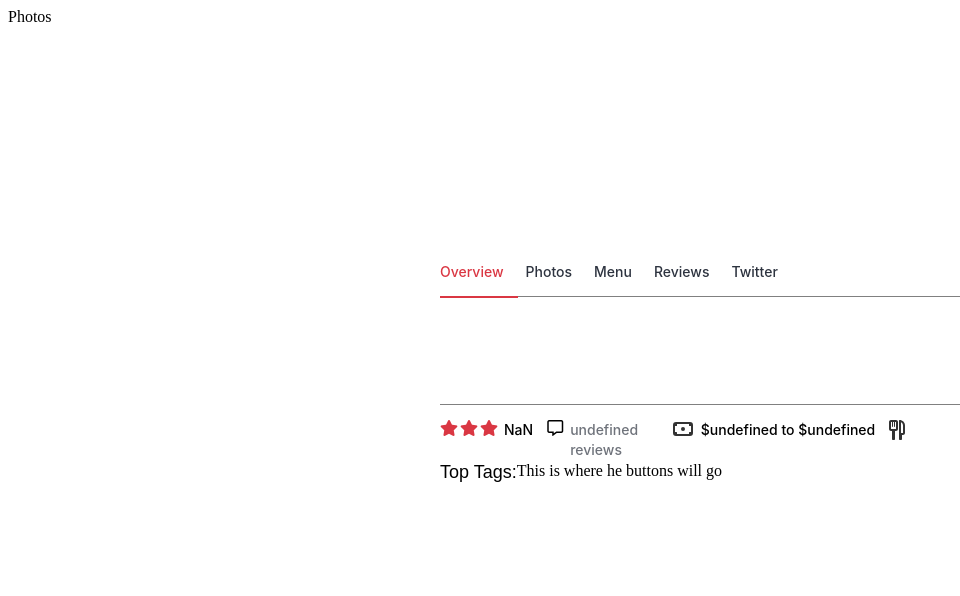
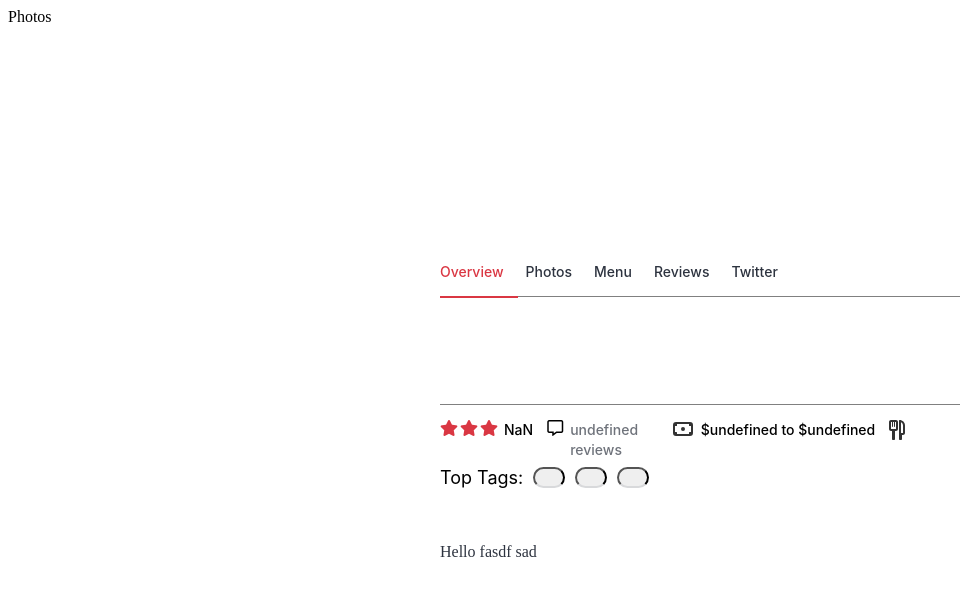
Before and after one commit to philipstout3/header-1, a React app: page / in a window 1280 px wide. Shown: the top 596 px of the page, without its empty margins (0-960 px from the left). Built offline with nearby package versions, Linux system fonts and the light colour scheme; no server answers.

Commit message:
Add tag buttons

```diff
--- a/client/App.jsx
+++ b/client/App.jsx
@@ -7,6 +7,7 @@ import Reviews from './Reviews.jsx';
 import Price from './Price.jsx';
 import Type from './Type.jsx';
 import Tags from './Tags.jsx';
+import Description from './Description.jsx';
 
 
 const Border = styled.div`
@@ -146,8 +147,11 @@ class App extends React.Component {
             <Price restaurant={this.state.restaurant}/>
             <Type restaurant={this.state.restaurant}/>
           </div>
-          <div style={{display:'flex', justifyContent:'flex-start', marginTop:'20px'}}>
+          <div style={{display:'flex', justifyContent:'flex-start', marginTop:'25px'}}>
             <Tags restaurant={this.state.restaurant}/>
+          </div>
+          <div style={{display:'flex', justifyContent:'flex-start', marginTop:'35px'}}>
+            <Description />
           </div>
         </ParentBorder>
         {/* CODE BELOW SHOULD BE INGORED -- ONLY USED FOR SCROLL TESTING */}
--- /dev/null
+++ b/client/Description.jsx
@@ -0,0 +1,25 @@
+import React from 'react'
+import styled from 'styled-components';
+
+
+const ParagraphText = styled.div`
+  color: #2d333f;
+  margin-top: 20px;
+`
+
+
+class Description extends React.Component {
+  constructor (props) {
+    super(props);
+    this.state = {};
+  }
+  render() {
+    return(
+      <div style={{display:'flex', justifyContent:'flex-start', marginTop:'px'}}>
+        <ParagraphText>Hello fasdf sad</ParagraphText>
+      </div>
+    )
+  }
+}
+
+export default Description;
--- a/client/Tags.jsx
+++ b/client/Tags.jsx
@@ -3,10 +3,31 @@ import styled from 'styled-components';
 
 
 const TagText = styled.div`
-font-size: 1.125rem;
-font-family: sans-serif;
-//font-family: BrandonText,-apple-system,BlinkMacSystemFont,Segoe UI,Roboto,Helvetica,Arial,sans-serif,Apple Color Emoji,Segoe UI Emoji,Segoe UI Symbol;
+  font-size: 1.125rem;
+  -webkit-font-smoothing: antialiased;
+  font-family: BrandonText,-apple-system,BlinkMacSystemFont,Segoe UI,Roboto,Helvetica,Arial,sans-serif,Apple Color Emoji,Segoe UI Emoji,Segoe UI Symbol;
 `
+
+
+const ButtonStyle = styled.button`
+  border-bottom-color: rgb(216,217,219);
+  border-bottom-left-radius: 16px;
+  border-bottom-right-radius: 16px;
+  border-bottom-style: solid;
+  border-top-left-radius: 16px;
+  border-top-right-radius: 16px;
+  font-size: 14px;
+  font-weight: 500;
+  padding-left: 14px;
+  padding-right: 14px;
+  padding-top: 5px;
+  margin-left: 10px;
+  cursor: pointer;
+  &:hover {
+    border: 2px solid #da3743;
+  }
+`
+
 
 class Tags extends React.Component {
   constructor (props) {
@@ -17,7 +38,9 @@ class Tags extends React.Component {
     return(
       <div style={{display:'flex', justifyContent:'flex-start'}}>
         <TagText>Top Tags:</TagText>
-        <div>This is where he buttons will go</div>
+        <ButtonStyle>{this.props.restaurant.tag_one}</ButtonStyle>
+        <ButtonStyle>{this.props.restaurant.tag_two}</ButtonStyle>
+        <ButtonStyle>{this.props.restaurant.tag_three}</ButtonStyle>
       </div>
     )
   }
```
Also changed, not shown: public/bundle.js.
